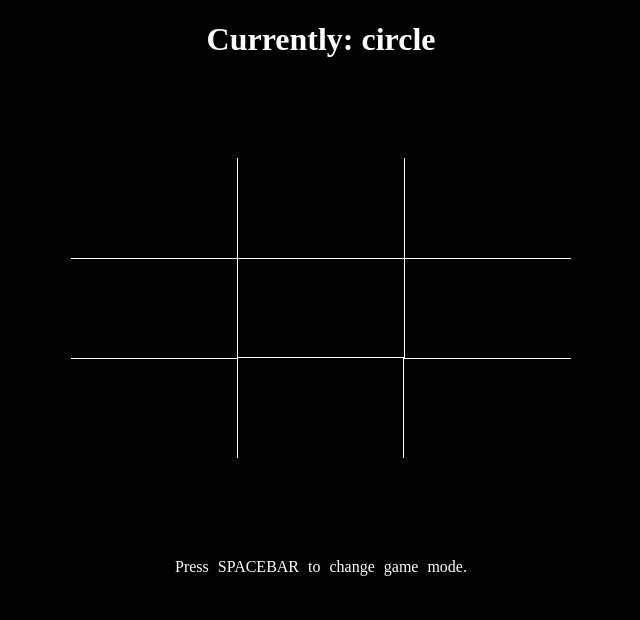
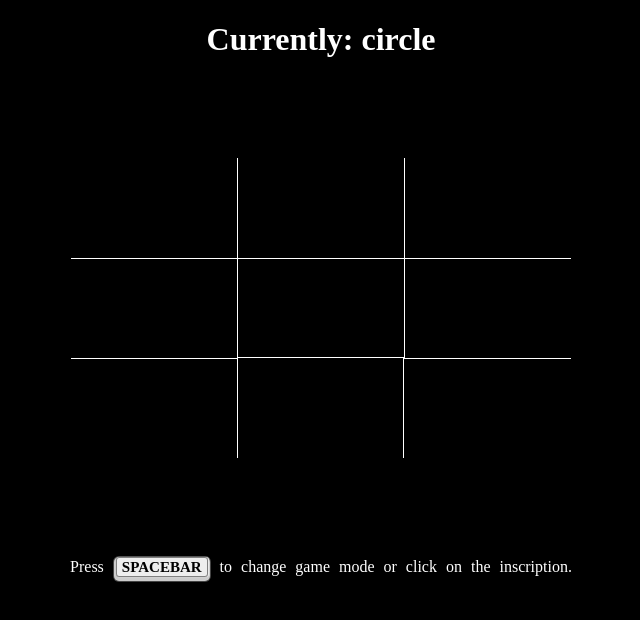
Before and after one commit to Maty2002v2/-Tic-Tac-Toe, a Vue app: page / in a window 1280 px wide. Both pictures are taken after a click on the button "1vs1". Shown: the top 620 px of the page, without its empty margins (319-959 px from the left). Built offline with nearby package versions, Linux system fonts and the light colour scheme.

Commit message:
Extension of TheChangeMode component with the possibility of clicking the mouse and adding a style

```diff
--- a/package.json
+++ b/package.json
@@ -14,6 +14,7 @@
     "animate.css": "^4.1.1",
     "core-js": "^3.6.5",
     "gh-pages": "^4.0.0",
+    "keyboard-css": "^1.2.4",
     "pinia": "^2.0.14",
     "vue": "^3.0.0"
   },
--- a/src/components/gameMode/TheChangeMode.vue
+++ b/src/components/gameMode/TheChangeMode.vue
@@ -1,6 +1,9 @@
 <template>
   <div class="changeMode">
-    <p class="changeMode__pharagraf">Press SPACEBAR to change game mode.</p>
+    <p class="changeMode__pharagraf" @click="changeGameMode">
+      Press <span class="kbd">SPACEBAR</span> to change game mode or click on
+      the inscription.
+    </p>
   </div>
 </template>
 
@@ -25,6 +28,14 @@ export default defineComponent({
         }
       });
     });
+
+    function changeGameMode() {
+      if (!getFinish.value) {
+        changeModeName("");
+      }
+    }
+
+    return { changeGameMode };
   },
 });
 </script>
@@ -37,5 +48,20 @@ export default defineComponent({
 
 .changeMode__pharagraf {
   text-align: center;
+  cursor: pointer;
+}
+
+.kbd {
+  border: 1px solid gray;
+  font-size: 15px;
+  box-shadow: 1px 0 1px 0 #eee, 0 2px 0 2px #ccc, 0 2px 0 3px #444;
+  -webkit-border-radius: 3px;
+  -moz-border-radius: 3px;
+  border-radius: 3px;
+  margin: 2px 3px;
+  padding: 1px 5px;
+  color: #000000;
+  font-weight: bold;
+  background: #eee;
 }
 </style>
```
Also changed, not shown: 1 other file (tests, documents, lock files or other folders).
